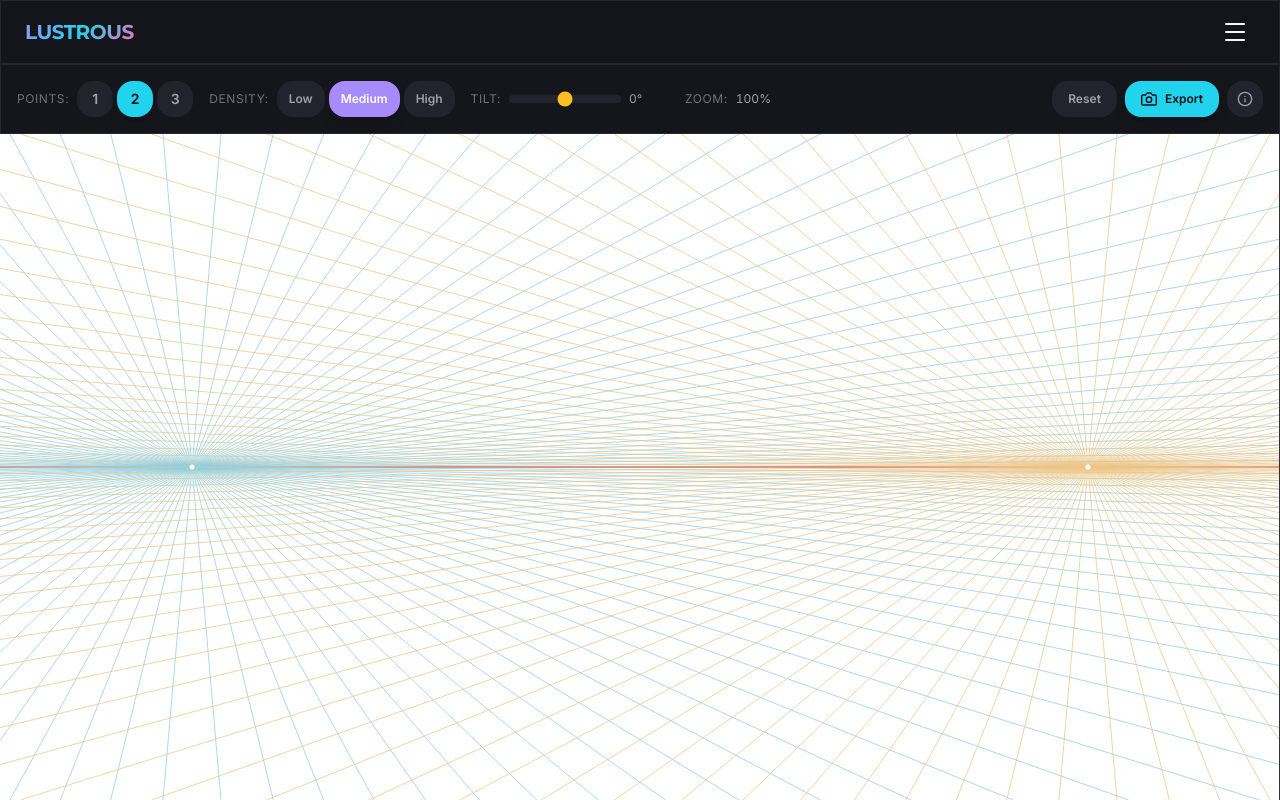
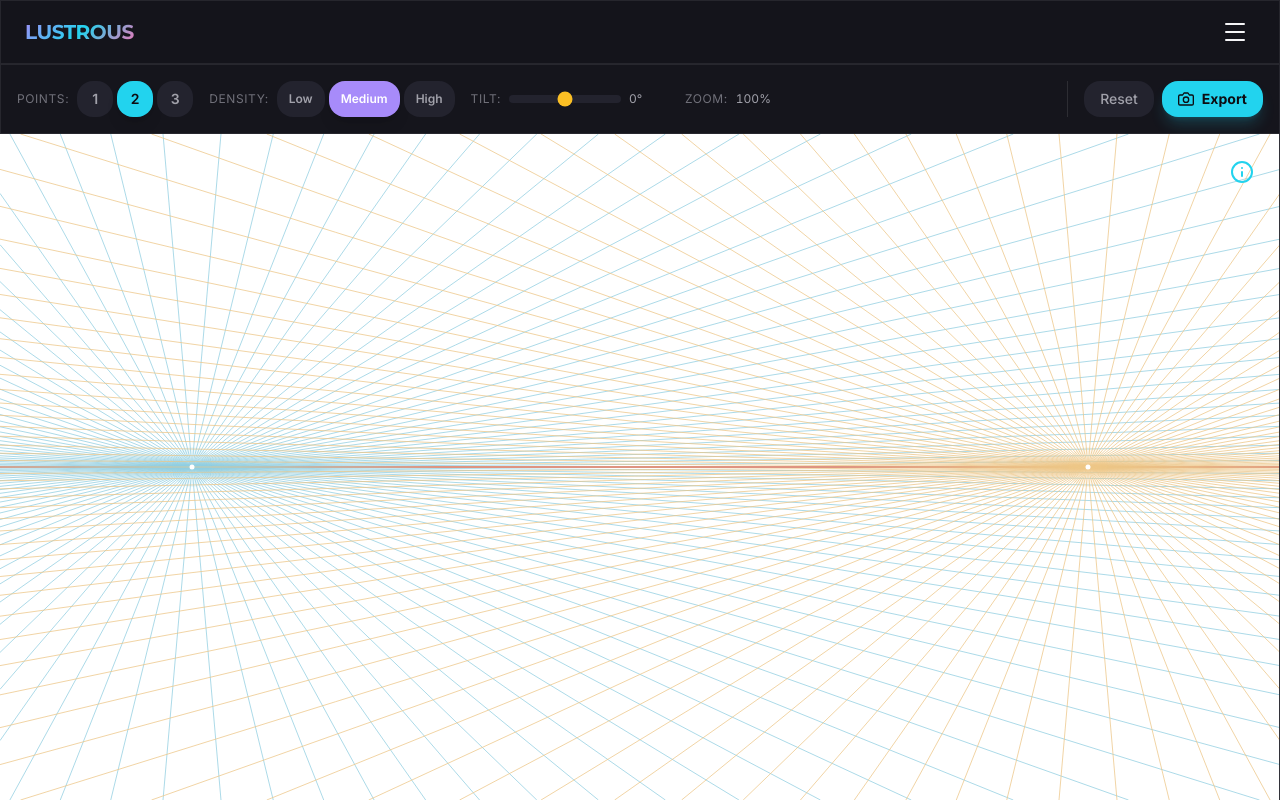
Before and after one commit to vhugoemcruz/lustrous, a Next.js app: page /perspective-grid in a window 1280 px wide. Built offline with nearby package versions, Linux system fonts and the light colour scheme.

Commit message:
feat: Grid info button moved to grid panel.

```diff
--- a/src/components/tools/perspective/PerspectiveCanvas.tsx
+++ b/src/components/tools/perspective/PerspectiveCanvas.tsx
@@ -10,11 +10,12 @@ import { useRef, useEffect, useState } from "react";
 import { usePerspectiveGrid } from "@/lib/hooks/usePerspectiveGrid";
 
 // Ícone de informação SVG
-function InfoIcon() {
+// Ícone de informação SVG
+function InfoIcon({ size = 16 }: { size?: number }) {
     return (
         <svg
-            width="16"
-            height="16"
+            width={size}
+            height={size}
             viewBox="0 0 24 24"
             fill="none"
             stroke="currentColor"
@@ -29,8 +30,8 @@ function InfoIcon() {
     );
 }
 
-// Ícone de câmera SVG
-function CameraIcon() {
+// Ícone de exportação (câmera) SVG
+function ExportIcon() {
     return (
         <svg
             width="16"
@@ -209,38 +210,28 @@ export function PerspectiveCanvas() {
                 {/* Spacer */}
                 <div className="flex-1" />
 
-                {/* Ações */}
-                <div className="flex gap-2 relative">
+                {/* Reset & Export */}
+                <div className="flex items-center gap-2 pl-4 border-l border-white/10">
                     <button
                         onClick={reset}
-                        className="px-4 h-9 rounded-lg text-xs font-semibold bg-slate-grey text-text-secondary hover:bg-medium-grey hover:text-text-primary transition-all"
+                        className="h-9 px-4 flex items-center gap-2 bg-slate-grey text-text-secondary rounded-lg hover:bg-medium-grey hover:text-text-primary transition-all text-sm font-medium"
+                        title="Resetar Grid"
                     >
                         Reset
                     </button>
                     <button
                         onClick={exportImage}
-                        className="flex items-center gap-2 px-4 h-9 rounded-lg text-xs font-semibold bg-aqua text-deep-obsidian hover:opacity-90 transition-all shadow-lg"
-                        title="Export Full HD (1920×1080)"
+                        className="h-9 px-4 flex items-center gap-2 bg-aqua text-deep-obsidian rounded-lg hover:bg-opacity-90 transition-all text-sm font-bold shadow-lg shadow-aqua/20"
+                        title="Exportar Imagem"
                     >
-                        <CameraIcon />
-                        <span>Export</span>
-                    </button>
-
-                    <button
-                        onClick={() => setShowHelp(!showHelp)}
-                        className={`w-9 h-9 flex items-center justify-center rounded-lg transition-all ${showHelp
-                            ? "bg-amethyst text-white shadow-lg"
-                            : "bg-slate-grey text-text-secondary hover:bg-medium-grey hover:text-text-primary"
-                            }`}
-                        title="Help"
-                    >
-                        <InfoIcon />
+                        <ExportIcon />
+                        Export
                     </button>
                 </div>
             </div>
 
             {/* Canvas Container */}
-            <div ref={containerRef} className="flex-1 relative overflow-hidden group">
+            <div ref={containerRef} className="flex-1 relative overflow-hidden">
                 <canvas
                     ref={canvasRef}
                     onMouseMove={handleMouseMove}
@@ -249,8 +240,20 @@ export function PerspectiveCanvas() {
                     onMouseLeave={handleMouseUp}
                     onWheel={handleWheel}
                     style={{ cursor: getCursor() }}
-                    className="absolute inset-0"
+                    className="absolute inset-0 z-10"
                 />
+
+                {/* Minimalist Help Button - Persistent Aqua Visibility */}
+                <button
+                    onClick={() => setShowHelp(!showHelp)}
+                    className={`absolute top-4 right-4 z-[60] w-11 h-11 flex items-center justify-center rounded-full text-aqua transition-all pointer-events-auto shadow-none ${showHelp
+                        ? "rotate-12 scale-110"
+                        : "hover:scale-110"
+                        }`}
+                    title="User Guide"
+                >
+                    <InfoIcon size={24} />
+                </button>
 
                 {/* Instructions overlay */}
                 {!state && (
```
